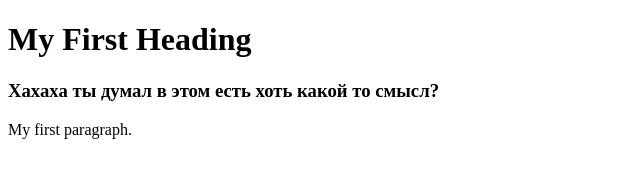
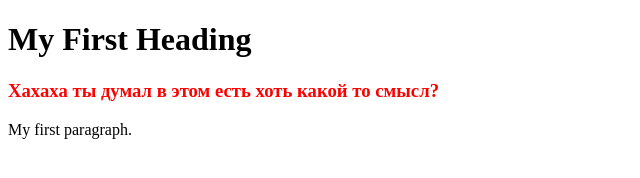
Before and after one commit to nizz2010/mrpipiskin228, a plain HTML site: page index.html in a window 1280 px wide. Shown: the whole page, without its empty margins (0-640 px from the left). Drawn offline with Linux system fonts and the light colour scheme; files that its build step writes are made by us from their sources; the site is published under a folder, as on GitHub Pages, so addresses that start at the root find nothing.

Commit message:
Update index.html

```diff
--- a/index.html
+++ b/index.html
@@ -1,7 +1,6 @@
 <!DOCTYPE html>
 <html>
-  <link href="/style.css" rel="stylesheet" type="text/css">
-  <body>
+  <link href="css/style.css"  rel="stylesheet" />
     <h1>My First Heading</h1>
     <h3>Хахаха ты думал в этом есть хоть какой то смысл?</h3>
     <p>My first paragraph.</p>
```
